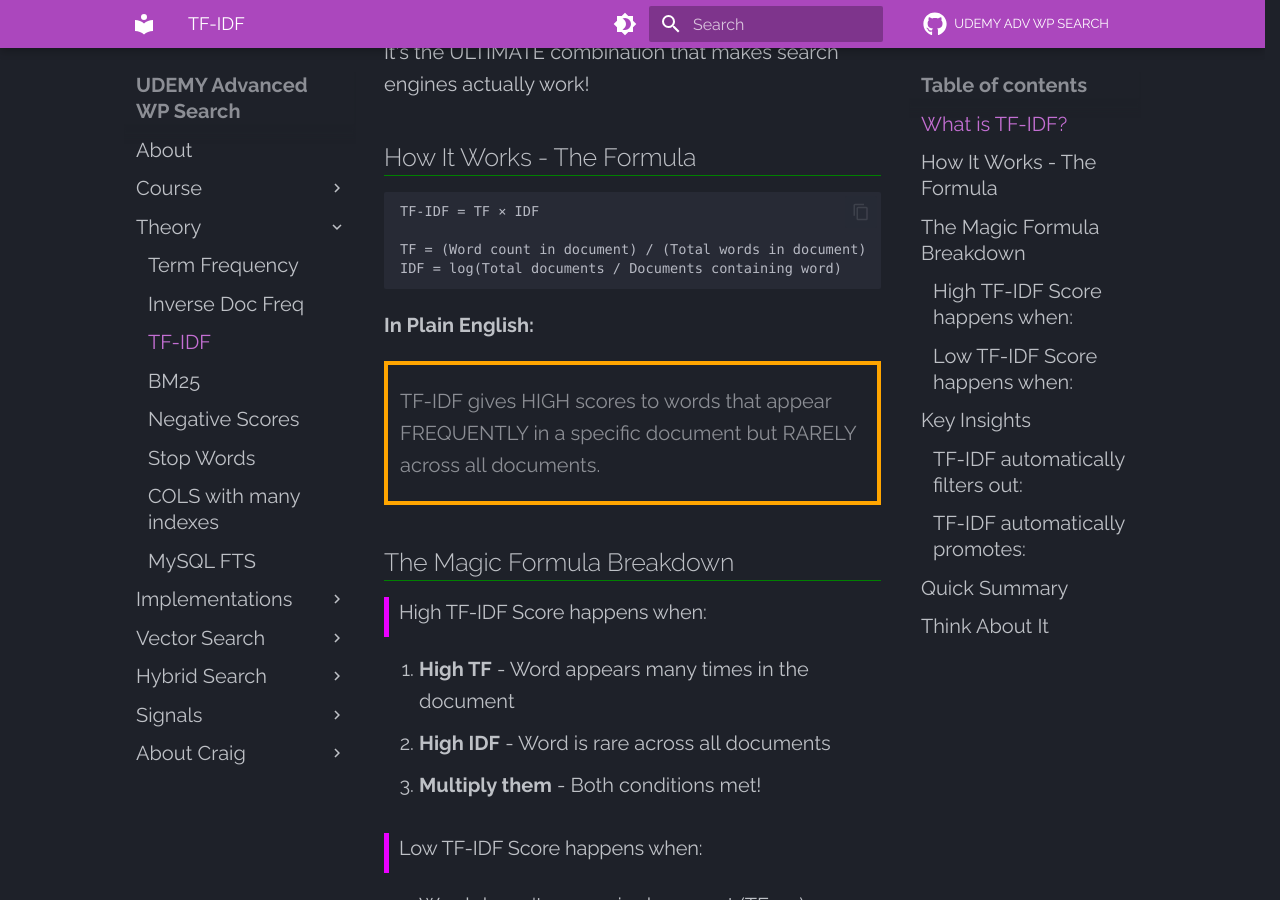
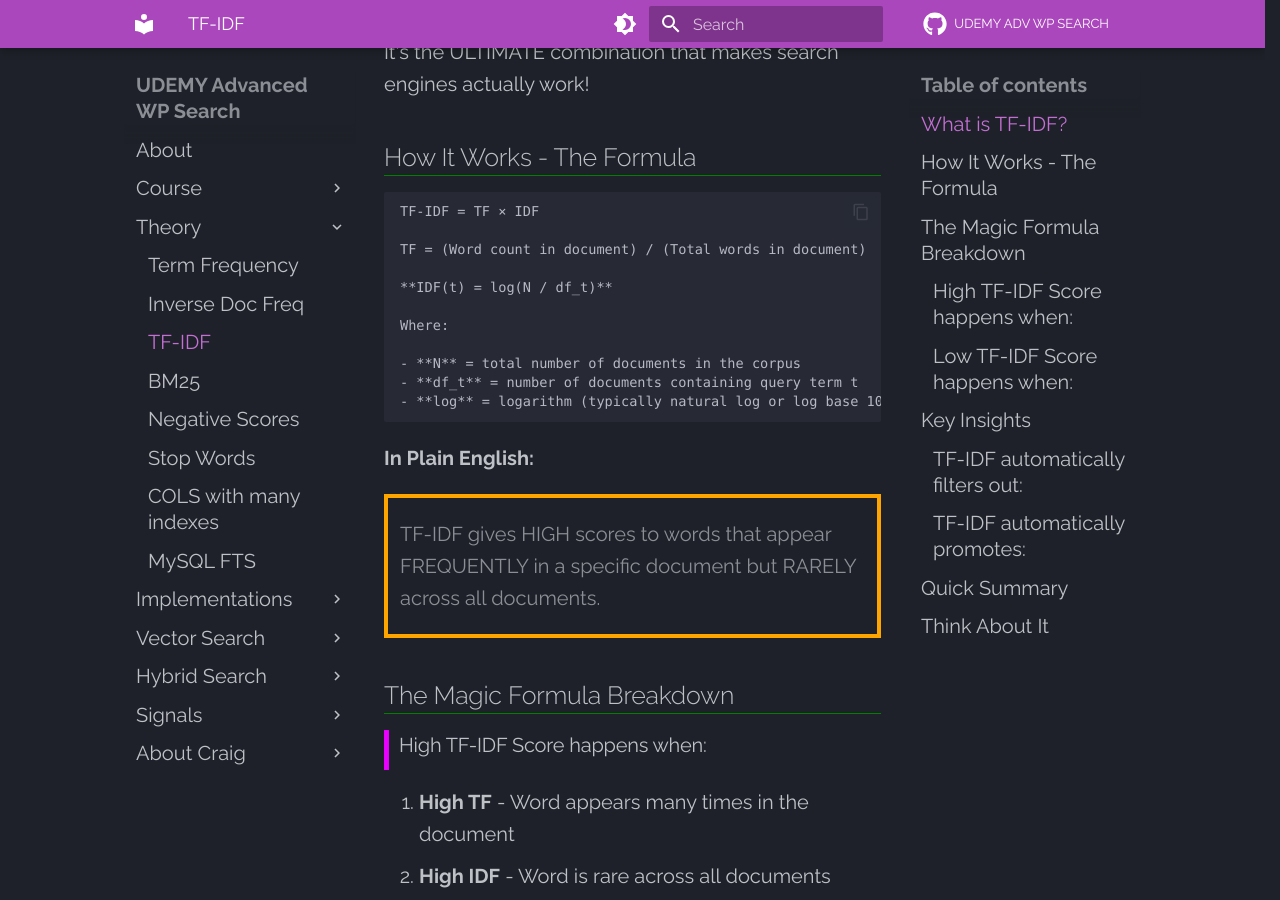
Before and after one commit to Python-Test-Engineer/udemy-advanced-wordpress-search, an MkDocs documentation site: the page built from docs/fts/tf-idf.md, in a window 1280 px wide and 900 px high, scrolled down 526 px. Built offline with MkDocs 1.6.1 and Material for MkDocs 9.7.7, drawn with Linux system fonts in a browser that asks for light colours.

Commit message:
recording edits

````diff
--- a/docs/fts/tf-idf.md
+++ b/docs/fts/tf-idf.md
@@ -17,7 +17,14 @@ It's the ULTIMATE combination that makes search engines actually work!
 TF-IDF = TF × IDF
 
 TF = (Word count in document) / (Total words in document)
-IDF = log(Total documents / Documents containing word)
+
+**IDF(t) = log(N / df_t)**
+
+Where:
+
+- **N** = total number of documents in the corpus
+- **df_t** = number of documents containing query term t
+- **log** = logarithm (typically natural log or log base 10)
 ```
 
 **In Plain English:**
````
Also changed, not shown: docs/fts/tf.md (+1 -1 lines), site/fts/idf/index.html, site/fts/tf-idf/index.html, site/fts/tf/index.html, site/search/search_index.json.
